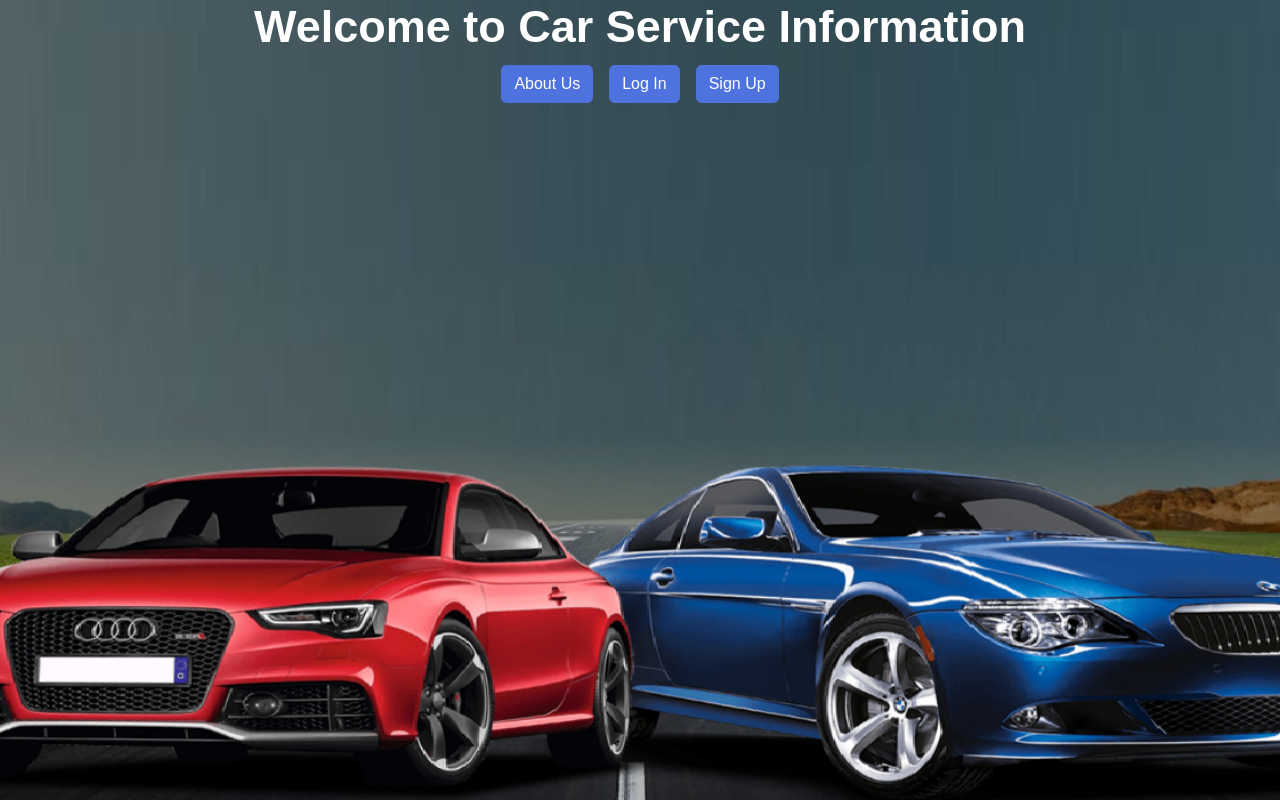
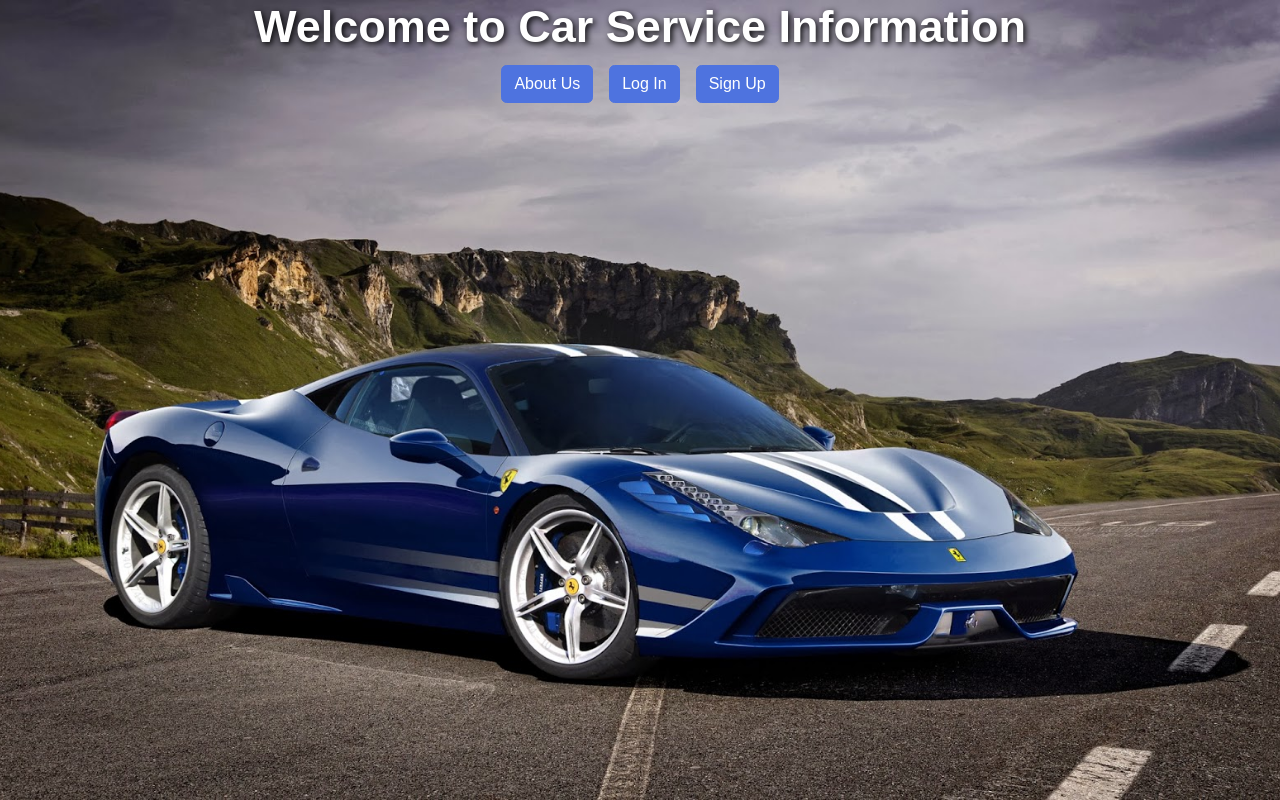
Before and after one commit to MoranLevi/Final-task-client-server-course-car-service-info, a React (Create React App) app in the folder client/: page /#/ in a window 1280 px wide. Built offline with nearby package versions, Linux system fonts and the light colour scheme.

Commit message:
change photo

```diff
--- a/client/src/components/Home/Home.css
+++ b/client/src/components/Home/Home.css
@@ -28,6 +28,7 @@
 #Home .main-title {
     font-size: calc(5px + 5vmin);
     font-weight: 700;
+    text-shadow: 2px 2px 6px #000000;
     color: #fff;
     text-align: center;
     margin: 0;
```
Also changed, not shown: client/src/images/home-background.png, client/src/images/home-background1.png (added).
